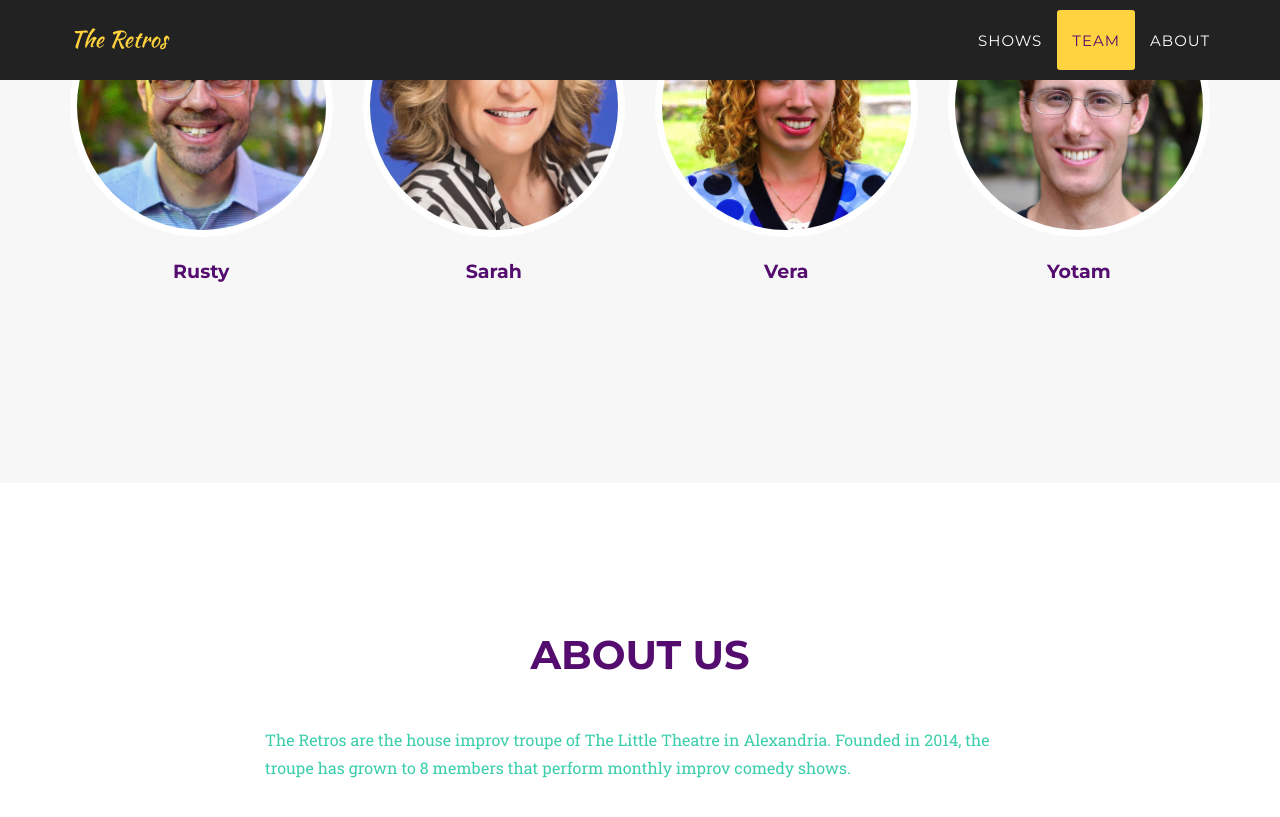
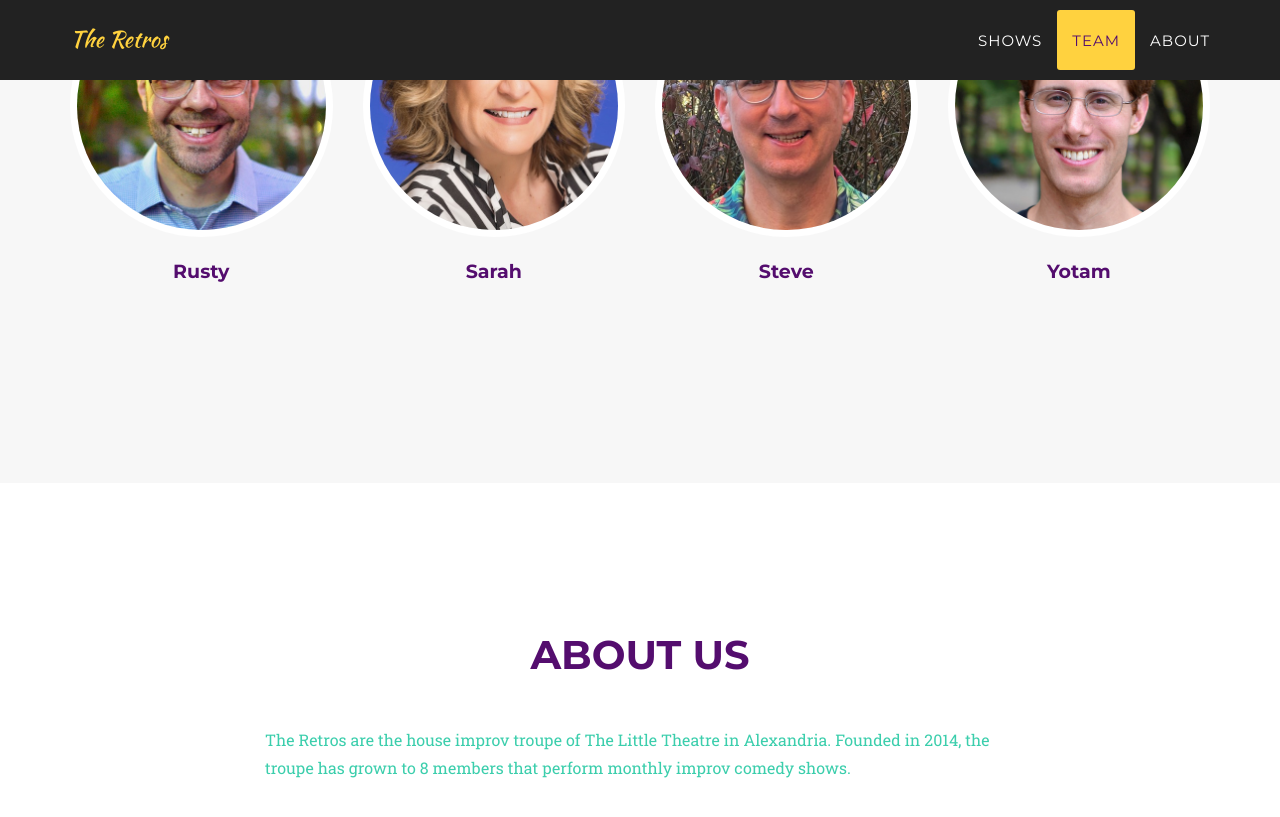
Before and after one commit to yig/RetrosImprovWeb, a Jekyll site: the page built from index.html, in a window 1280 px wide and 900 px high, scrolled down 4041 px. Shown: the top 817 px of the window. Built offline with Jekyll 4.4.1, drawn with Linux system fonts in a browser that asks for light colours; some web fonts are replaced; comment, search, counter and statistics services are not loaded.

Commit message:
added steve. removed vera. conservation of retros.

```diff
--- a/_config.yml
+++ b/_config.yml
@@ -102,8 +102,8 @@ people:
   pic: rusty
 - name: Sarah
   pic: sarah-500px
-- name: Vera
-  pic: vera
+- name: Steve
+  pic: steve
 - name: Yotam
   pic: yotam
 
```
Also changed, not shown: img/team/steve.jpg (added), 1 other file.
